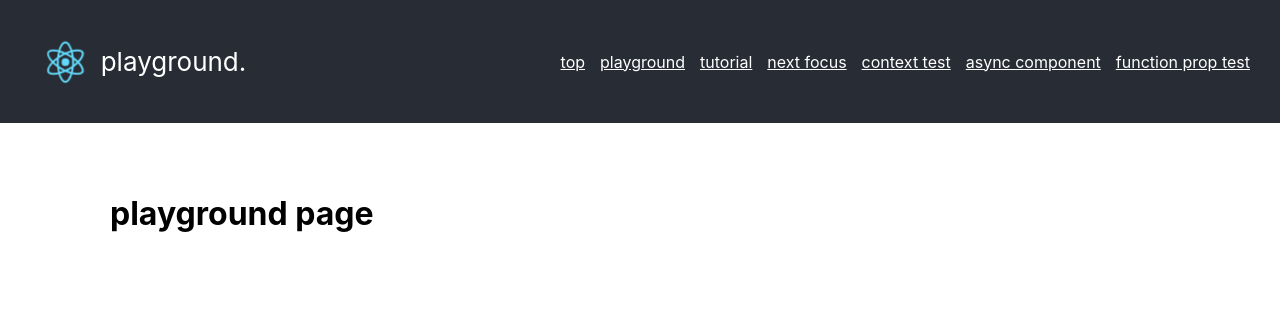
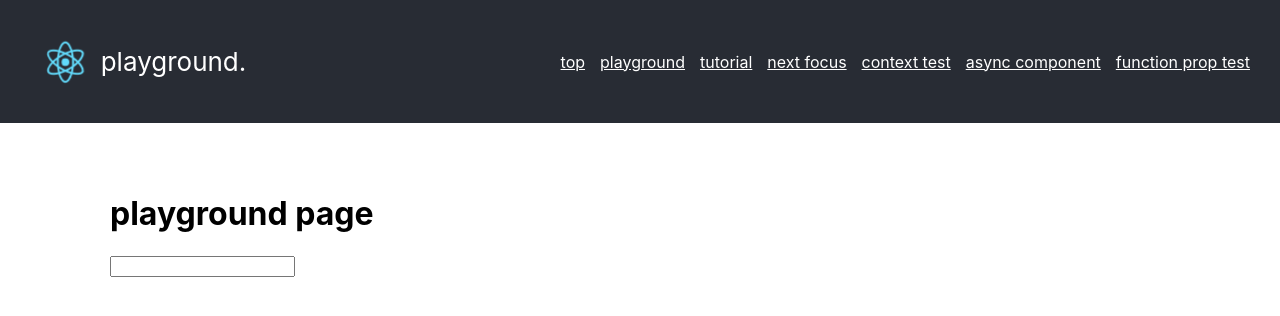
Before and after one commit to neripark/react-typescript-playground, a React app: page /playground in a window 1280 px wide. Shown: the top 316 px of the page. Built offline with nearby package versions, Linux system fonts and the light colour scheme.

Commit message:
test change event

```diff
--- a/src/pages/Playground.tsx
+++ b/src/pages/Playground.tsx
@@ -4,13 +4,18 @@ import { RouteComponentProps } from "react-router-dom";
 type PageProps = {} & RouteComponentProps<{}>;
 
 const Playground: React.FC<PageProps> = () => {
+  const onChange = (e: React.ChangeEvent<HTMLInputElement>) => {
+    console.log(e.target.value)
+  }
   return (
     <>
       <h1>playground page</h1>
+      <input
+        type="text"
+        onChange={(e) => onChange(e)}
+      />
     </>
   );
 };
 
-const FancyButton: React.FC = ({ children }) => <button>{children}</button>;
-
 export default Playground;
```
